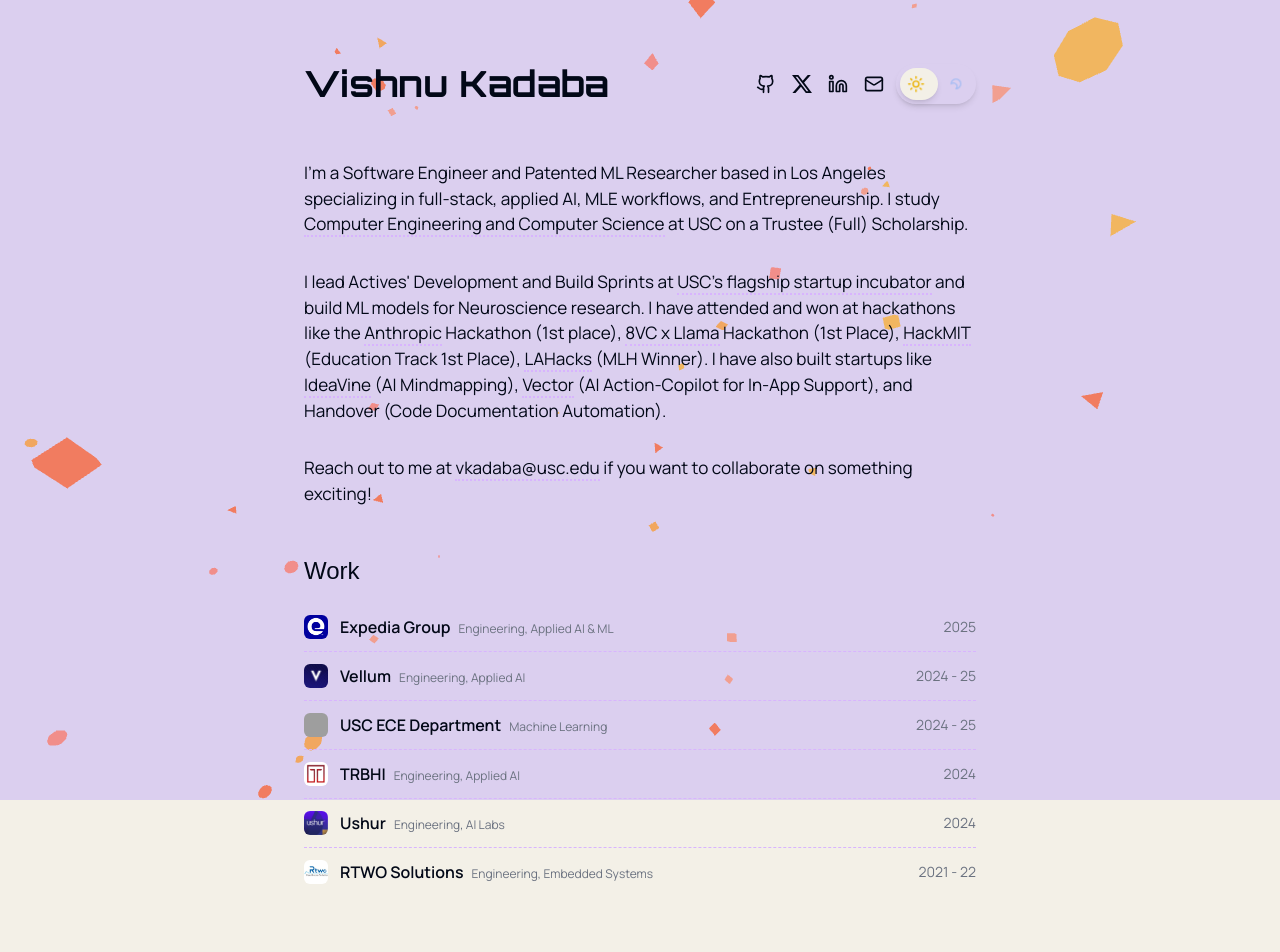
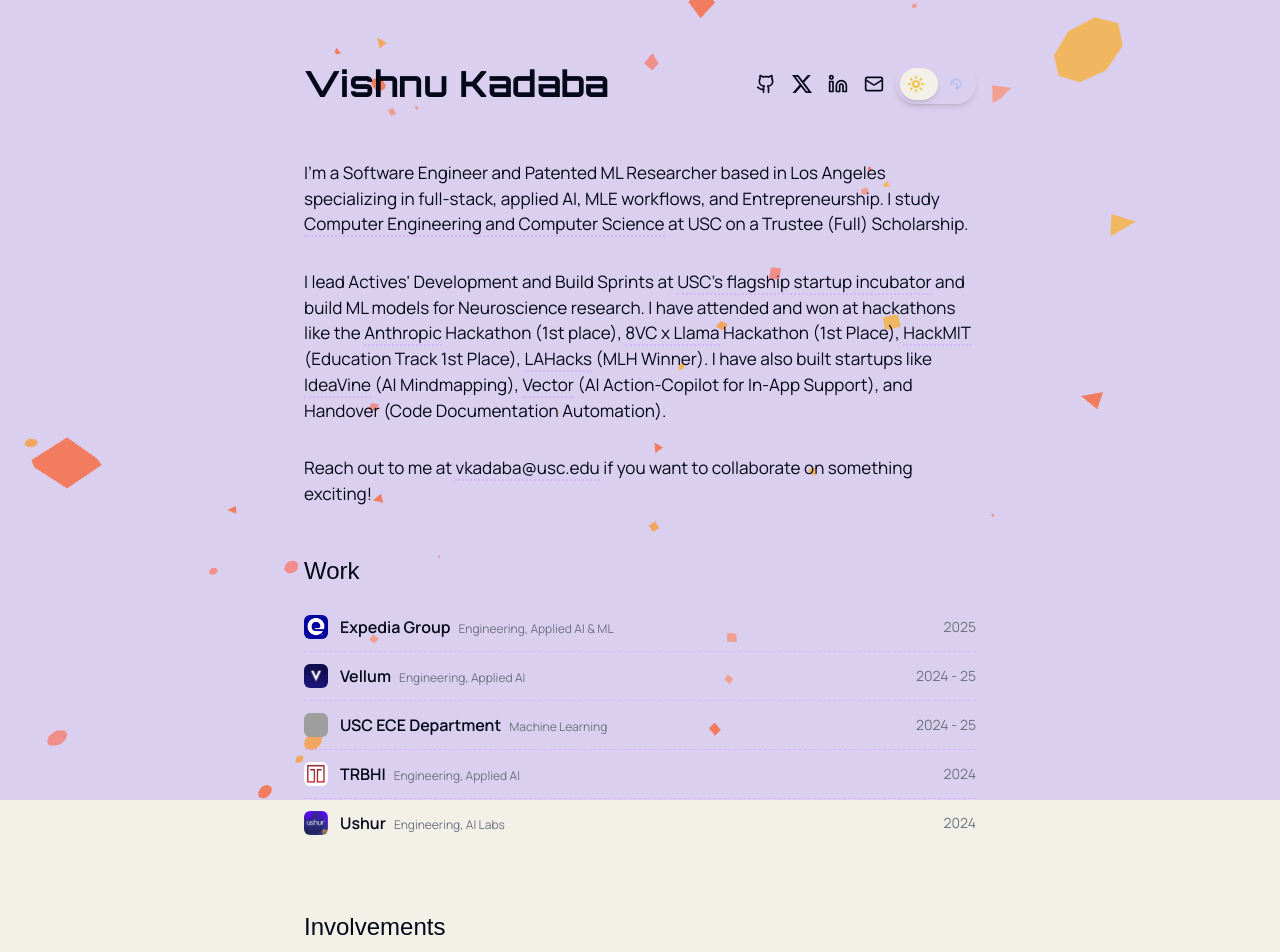
Before and after one commit to VishnuK1947/vishnukadaba.dev, a React (Vite) app: page / in a window 1280 px wide. Shown: the top 952 px of the page. Built offline with nearby package versions, Linux system fonts and the light colour scheme; grey boxes are pictures that could not be loaded.

Commit message:
rtwo-removed

```diff
--- a/src/data/workExperience.ts
+++ b/src/data/workExperience.ts
@@ -42,11 +42,4 @@
     logo: '/ushur.png',
     link: 'https://www.ushur.com/',
   },
-  {
-    company: 'RTWO Solutions',
-    role: 'Engineering, Embedded Systems',
-    period: '2021 - 22',
-    logo: '/rtwo.png',
-    link: 'https://www.rtwohealthcare.com/',
-  },
 ];
```
